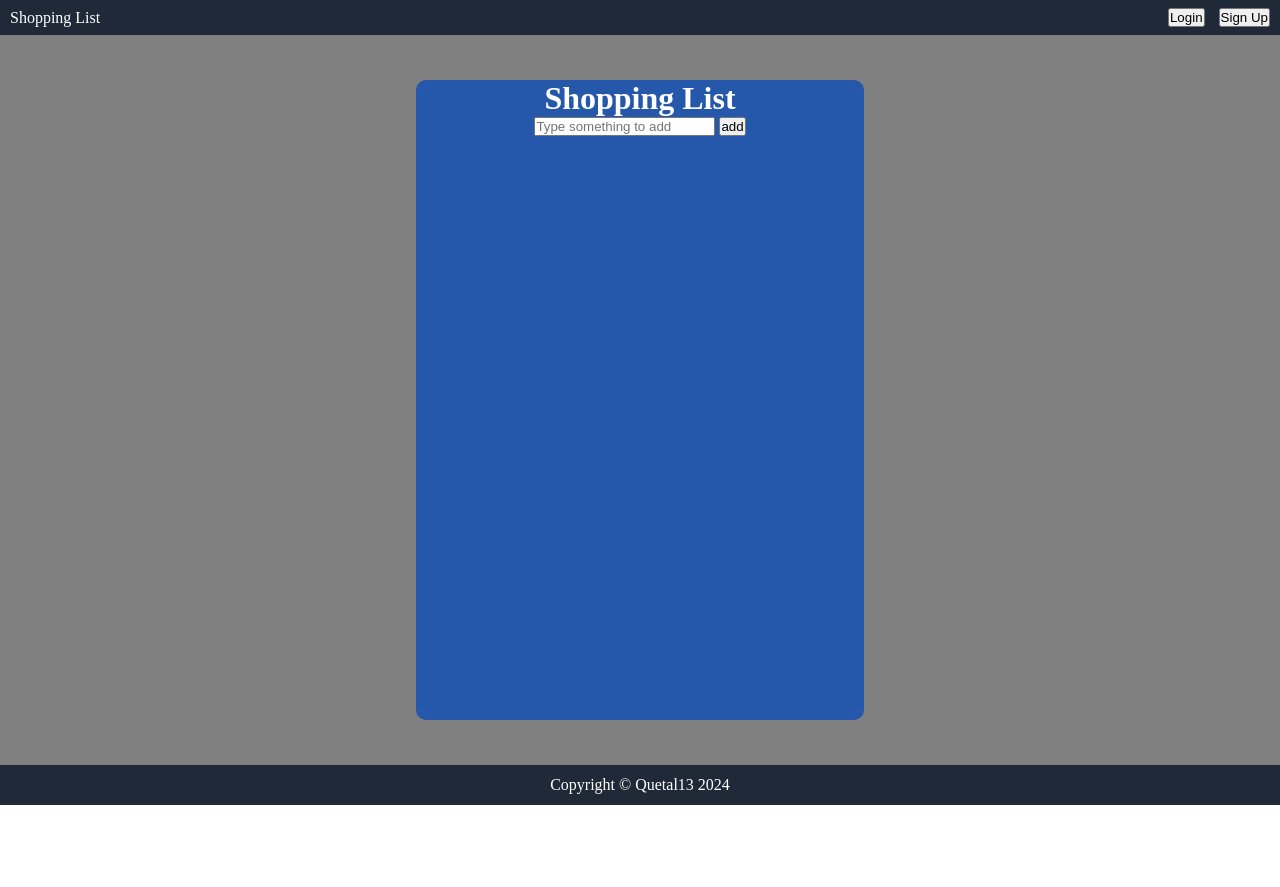
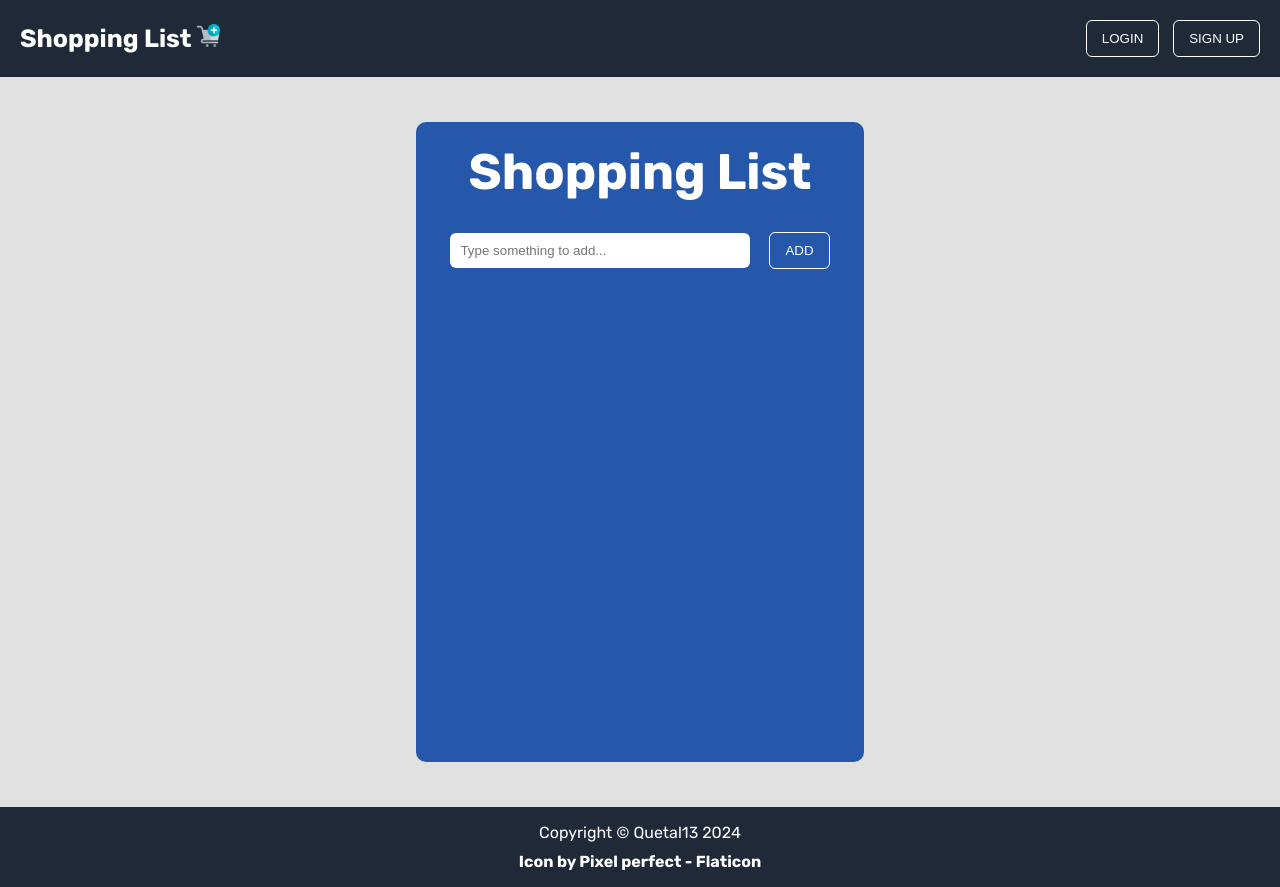
Before and after one commit to Quetal13/ShoppingList, a plain HTML site: page index.html in a window 1280 px wide. Before the commit the page ends 805 px from the top, so only its background shows below. Drawn offline with Linux system fonts and the light colour scheme.

Commit message:
Webpage's final design
I finished the whole design of the webpage.

```diff
--- a/css/style.css
+++ b/css/style.css
@@ -8,6 +8,7 @@ body {
     display: flex;
     flex-direction: column;
     min-height: 100vh;
+    font-family: 'Rubik';
 }
 
 main {
@@ -16,12 +17,18 @@ main {
 
 footer {
     display: flex;
+    flex-direction: column;
     flex-shrink: 0;
     height: 5vh;
     background-color: #1F2937;
     color: white;
     align-items: center;
     justify-content: center;
+    padding: 40px;
+}
+
+footer a {
+    margin-top: 10px;
 }
 
 header {
@@ -31,10 +38,44 @@ header {
     justify-content: space-between;
     padding: 8px 10px;
     color: white;
+    padding: 20px;
+}
+
+header .left {
+    font-weight: bold;
+    font-size: 25px;
+}
+
+header .left:hover {
+    cursor: pointer;
+}
+
+header img {
+    max-width: 23px;
+}
+
+button {
+    background-color: #1F2937;
+    border: 1px solid white;
+    padding: 10px 15px;
+    border-radius: 6px;
+    color: white;
+    text-transform: uppercase;
+}
+
+button:hover {
+    background-color: #2558aa;
+    cursor: pointer;
 }
 
 header button {
     margin-left: 10px;
+}
+
+a {
+    color: white;
+    text-decoration: none;
+    font-weight: bold;
 }
 
 .container {
@@ -42,8 +83,32 @@ header button {
     flex-direction: column;
     justify-content: center;
     align-items: center;
-    background-color: gray;
+    background-color: rgb(226, 225, 225);
     height: 91.2vh;
+}
+
+.header {
+    margin-top: 20px;
+    margin-bottom: 30px;
+    font-size: 25px;
+}
+
+.typeBar input {
+    border: none;
+    border-radius: 6px;
+    outline: none;
+    width: 300px;
+    padding: 10px;
+    margin-right: 15px;
+    margin-bottom: 40px;
+}
+
+.typeBar button {
+    background-color: #2558aa;
+}
+
+.typeBar button:hover {
+    background-color: green;
 }
 
 .list-container {
@@ -56,3 +121,23 @@ header button {
     width: 35vw;
     border-radius: 10px;
 }
+
+.listContent {
+    width: 100%;
+}
+
+.listContent li {
+    margin-left: 60px;
+    margin-top: 30px;
+    font-size: 19px;
+}
+
+.listContent button {
+    background-color: #2558aa;
+    margin-left: 15px;
+    padding: 5px;
+}
+
+.listContent button:hover {
+    background-color: red;
+}
--- a/index.html
+++ b/index.html
@@ -5,11 +5,15 @@
     <meta name="viewport" content="width=device-width, initial-scale=1.0">
     <title>Shopping List</title>
     <link rel="stylesheet" href="./css/style.css">
+    <link rel="preconnect" href="https://fonts.googleapis.com">
+    <link rel="preconnect" href="https://fonts.gstatic.com" crossorigin>
+    <link href="https://fonts.googleapis.com/css2?family=Rubik:wght@300;400;500;700&display=swap" rel="stylesheet">
 </head>
 <body>
     <header>
         <div class="left">
             <span>Shopping List</span>
+            <img src="./img/anadir-a-la-cesta.png" alt="">
         </div>
         <div class="right">
             <button>Login</button>
@@ -23,7 +27,7 @@
                     <h1>Shopping List</h1>
                 </div>
                 <div class="typeBar">
-                    <input id="input" type="text" placeholder="Type something to add">
+                    <input id="input" type="text" placeholder="Type something to add...">
                     <button id="btn">add</button>
                 </div>
                 <div class="listContent">
@@ -34,7 +38,11 @@
             </div>
         </div>
     </main>
-    <footer>Copyright © Quetal13 2024</footer>
+    <footer>
+        Copyright © Quetal13 2024
+        <br>
+        <a href="https://www.flaticon.es/iconos-gratis/anadir-al-carrito" title="anadir-al-carrito iconos">Icon by Pixel perfect - Flaticon</a>
+    </footer>
 
     <script src="./js/script.js"></script>
 </body>
```
Also changed, not shown: img/anadir-a-la-cesta.png (added).
